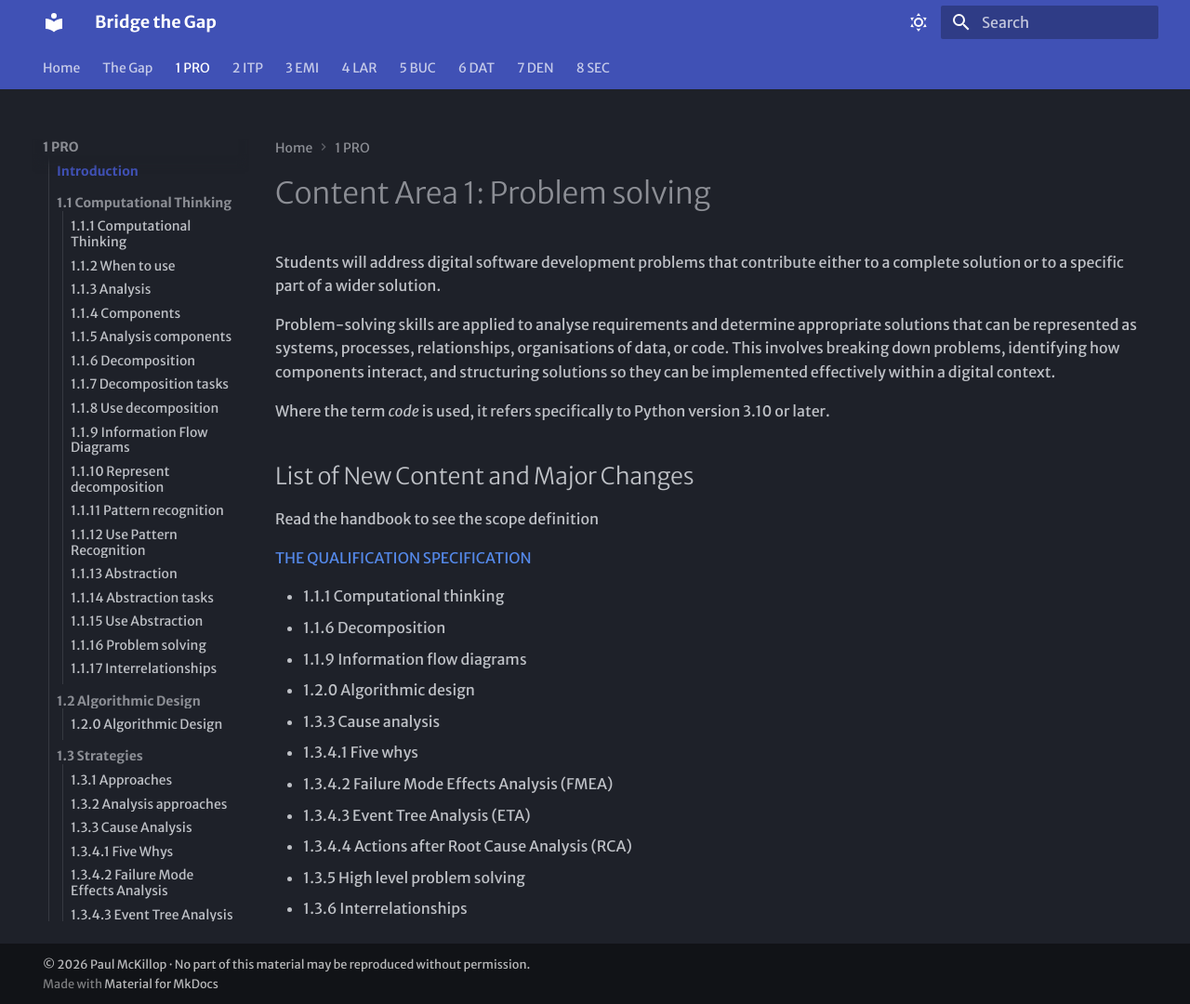
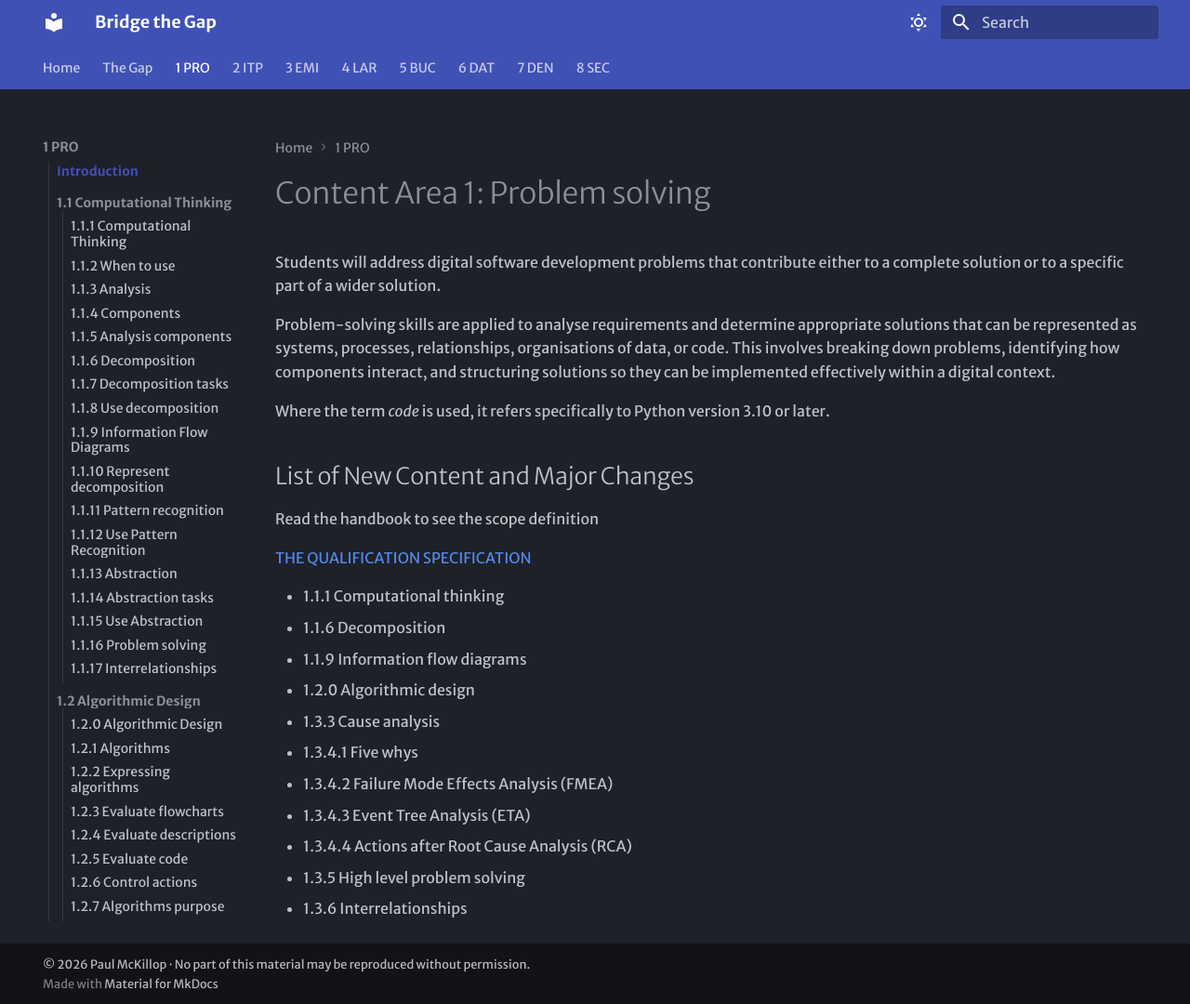
Before and after one commit to pgmckillop/mind_the_gap, an MkDocs documentation site: the page built from docs/ca101-problem-solving/home-01.md, in a window 1280 px wide and 1080 px high. Shown: the whole window at 93% size. Built offline with MkDocs 1.6.1 and Material for MkDocs 9.7.7, drawn with Linux system fonts in a browser that asks for light colours; some web fonts are replaced; part of the change alters nothing that is shown.

Commit message:
260223 Additional 1.2 pages added

```diff
--- a/mkdocs.yml
+++ b/mkdocs.yml
@@ -106,6 +106,18 @@ nav:
       - 1.1.17 Interrelationships: ca101-problem-solving/1-1-computational-thinking/1-1-17-interrelationships.md
     - 1.2 Algorithmic Design:
       - 1.2.0 Algorithmic Design: ca101-problem-solving/1-2-algorithmic-design/1-2-0-algorithmic-design.md
+      - 1.2.1 Algorithms: ca101-problem-solving/1-2-algorithmic-design/1-2-1-algorithms.md
+      - 1.2.2 Expressing algorithms: ca101-problem-solving/1-2-algorithmic-design/1-2-2-expressing-algorithms.md
+      - 1.2.3 Evaluate flowcharts: ca101-problem-solving/1-2-algorithmic-design/1-2-3-evaluate-flowcharts.md
+      - 1.2.4 Evaluate descriptions: ca101-problem-solving/1-2-algorithmic-design/1-2-4-evaluate-descriptions.md
+      - 1.2.5 Evaluate code: ca101-problem-solving/1-2-algorithmic-design/1-2-5-evaluate-code.md
+      - 1.2.6 Control actions: ca101-problem-solving/1-2-algorithmic-design/1-2-6-control-actions.md
+      - 1.2.7 Algorithms purpose: ca101-problem-solving/1-2-algorithmic-design/1-2-7-algorithm-purpose.md
+      - 1.2.8 Algorithm output: ca101-problem-solving/1-2-algorithmic-design/1-2-8-algorithm-output.md
+      - 1.2.9 Algorithm errors: ca101-problem-solving/1-2-algorithmic-design/1-2-9-algorithm-errors.md
+      - 1.2.10 Correct algorithms: ca101-problem-solving/1-2-algorithmic-design/1-2-10-algorithm-correct.md
+      - 1.2.11 Translate notations: ca101-problem-solving/1-2-algorithmic-design/1-2-11-translate-notations.md
+      - 1.2.12 Design with actions: ca101-problem-solving/1-2-algorithmic-design/1-2-12-design-with-actions.md
     - 1.3 Strategies:
       - 1.3.1 Approaches: ca101-problem-solving/1-3-strategies/1-3-1-approaches.md
       - 1.3.2 Analysis approaches: ca101-problem-solving/1-3-strategies/1-3-2-analysis-approaches.md
```
Also changed, not shown: docs/ca101-problem-solving/1-2-algorithmic-design/1-2-1-algorithms.md (added), docs/ca101-problem-solving/1-2-algorithmic-design/1-2-10-algorithm-correct.md (added), docs/ca101-problem-solving/1-2-algorithmic-design/1-2-11-translate-notations.md (added), docs/ca101-problem-solving/1-2-algorithmic-design/1-2-12-design-with-actions.md (added), docs/ca101-problem-solving/1-2-algorithmic-design/1-2-2-expressing-algorithms.md (added), docs/ca101-problem-solving/1-2-algorithmic-design/1-2-3-evaluate-flowcharts.md (added), docs/ca101-problem-solving/1-2-algorithmic-design/1-2-4-evaluate-descriptions.md (added), docs/ca101-problem-solving/1-2-algorithmic-design/1-2-5-evaluate-code.md (added), docs/ca101-problem-solving/1-2-algorithmic-design/1-2-6-control-actions.md (added), docs/ca101-problem-solving/1-2-algorithmic-design/1-2-7-algorithm-purpose.md (added), docs/ca101-problem-solving/1-2-algorithmic-design/1-2-8-algorithm-output.md (added), docs/ca101-problem-solving/1-2-algorithmic-design/1-2-9-algorithm-errors.md (added).
